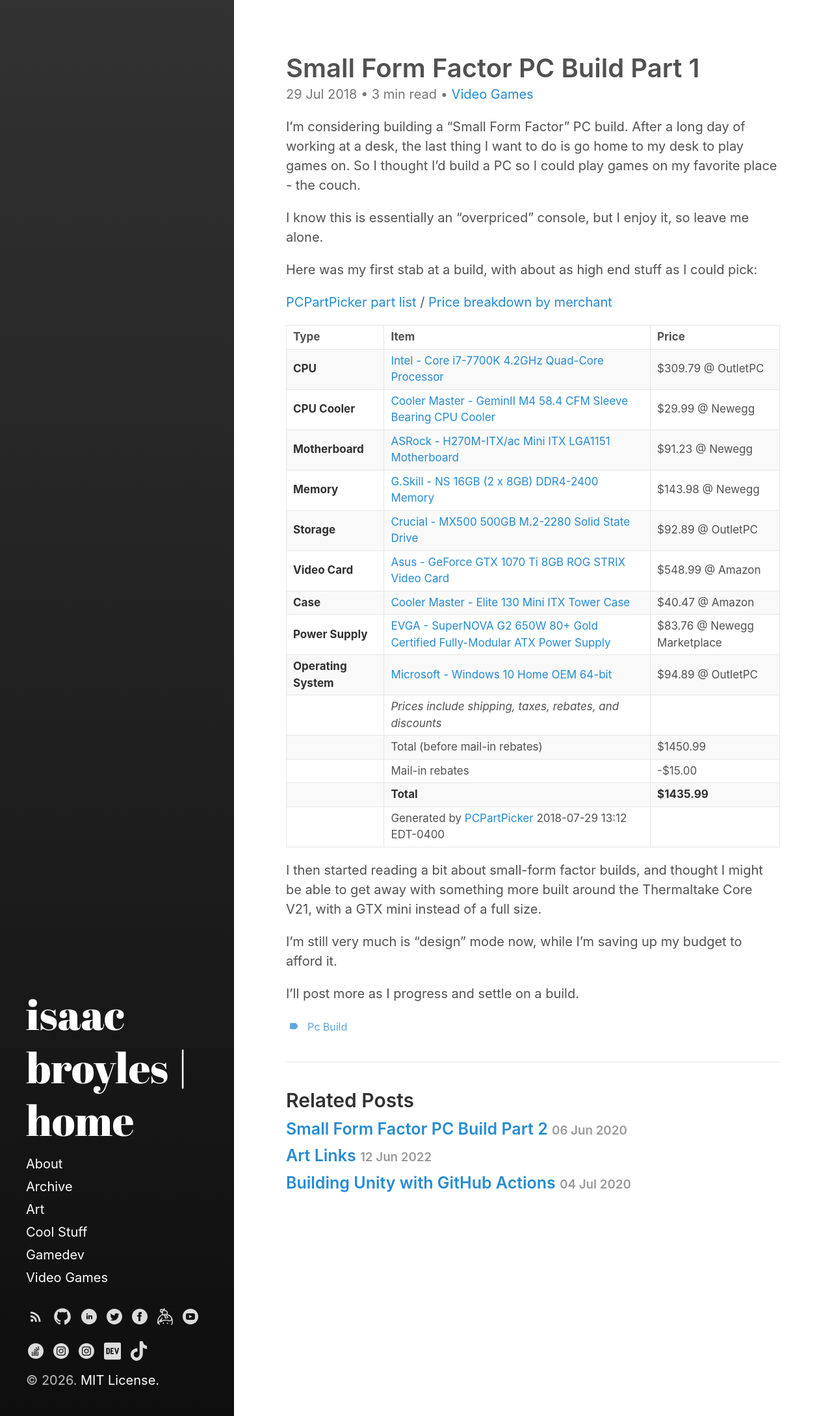
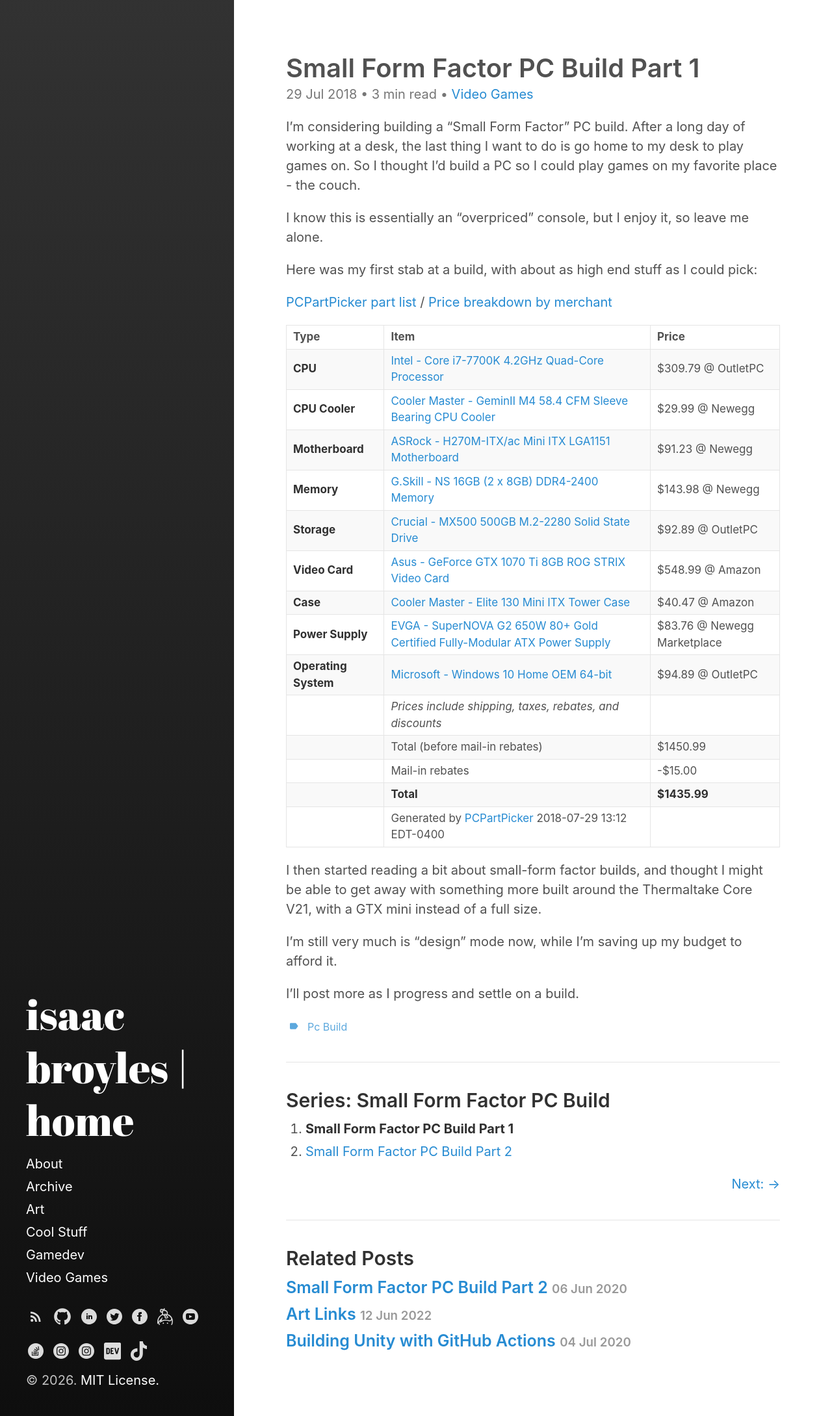
Before and after one commit to isaacbroyles/isaacbroyles.github.io, a Jekyll site: the page built from _posts/2018-07-29-small-form-factor-pc-build.md, in a window 1280 px wide. Shown: the whole page at 65% size. Built offline with Jekyll 4.4.1, drawn with Linux system fonts in a browser that asks for light colours.

Commit message:
Add post series navigation (T2.7)
Co-Authored-By: Claude Sonnet 5.5 <noreply@anthropic.com>
Claude-Session: https://claude.ai/code/session_01Qxuw1Ww4BnbkHxWN53reQZ

```diff
--- /dev/null
+++ b/_includes/series-nav.html
@@ -0,0 +1,34 @@
+{% comment %}
+  Lists every part of the series named in front matter `series: <name>`, with
+  the current part marked and previous/next links. Renders nothing for a
+  post without a series or a series with a single published part.
+{% endcomment %}
+{% if page.series %}
+  {% assign parts = site.posts | where: "series", page.series | sort: "date" %}
+  {% if parts.size > 1 %}
+    {% assign prev_part = nil %}
+    {% assign next_part = nil %}
+    {% for part in parts %}
+      {% if part.url == page.url %}
+        {% unless forloop.first %}{% assign prev_part = parts[forloop.index0 | minus: 1] %}{% endunless %}
+        {% unless forloop.last %}{% assign next_part = parts[forloop.index0 | plus: 1] %}{% endunless %}
+      {% endif %}
+    {% endfor %}
+    <nav class="series" aria-label="Series: {{ page.series }}">
+      <h2>Series: {{ page.series }}</h2>
+      <ol>
+        {% for part in parts %}
+          {% if part.url == page.url %}
+            <li aria-current="page"><strong>{{ part.title }}</strong></li>
+          {% else %}
+            <li><a href="{{ site.baseurl }}{{ part.url }}">{{ part.title }}</a></li>
+          {% endif %}
+        {% endfor %}
+      </ol>
+      <p class="series-links">
+        {% if prev_part %}<a class="series-prev" rel="prev" href="{{ site.baseurl }}{{ prev_part.url }}">&larr; Previous: {{ prev_part.title }}</a>{% endif %}
+        {% if next_part %}<a class="series-next" rel="next" href="{{ site.baseurl }}{{ next_part.url }}">Next: {{ next_part.title }} &rarr;</a>{% endif %}
+      </p>
+    </nav>
+  {% endif %}
+{% endif %}
--- a/_layouts/post.html
+++ b/_layouts/post.html
@@ -13,5 +13,7 @@ layout: default
     {% include post-tags.html post=page %}
   </div>
 
+  {% include series-nav.html %}
+
   {% include related_posts.html %}
 </div>
--- a/_posts/2018-07-29-small-form-factor-pc-build.md
+++ b/_posts/2018-07-29-small-form-factor-pc-build.md
@@ -2,6 +2,7 @@
 title: "Small Form Factor PC Build Part 1"
 categories:
   - video-games
+series: "Small Form Factor PC Build"
 tags:
   - pc build
 ---
--- a/_posts/2020-06-06-small-form-factor-pc-build-part-2.md
+++ b/_posts/2020-06-06-small-form-factor-pc-build-part-2.md
@@ -6,6 +6,7 @@ date: 2020-06-06T20:18:16+0000
 permalink: /video-games/2020/06/06/small-form-factor-pc-build-part-2.html
 categories:
   - video-games
+series: "Small Form Factor PC Build"
 tags:
   - pc build
   - small form factor
--- a/_sass/hydeout/_posts.scss
+++ b/_sass/hydeout/_posts.scss
@@ -5,7 +5,7 @@
 // Each post is wrapped in `.post` and is used on default and post layouts. Each
 // page is wrapped in `.page` and is only used on the page layout.
 
-article + *, .post-body ~ section {
+article + *, .post-body ~ section, .post-body ~ nav.series {
   padding-top: $section-spacing;
   border-top: 1px solid $border-color;
   margin-top: $section-spacing;
@@ -122,3 +122,21 @@ h3:hover > .heading-anchor,
     list-style: none;
   }
 }
+
+// Series navigation (`series:` front matter)
+.series {
+  ol {
+    padding-left: 1.5rem;
+  }
+
+  .series-links {
+    display: flex;
+    flex-wrap: wrap;
+    justify-content: space-between;
+    gap: .5rem 1rem;
+  }
+
+  .series-next {
+    margin-left: auto;
+  }
+}
```
Also changed, not shown: _posts/2018-08-19-gatsbyjs-typescript.md (+1 -0 lines), docs/roadmap.md (+1 -1 lines).
